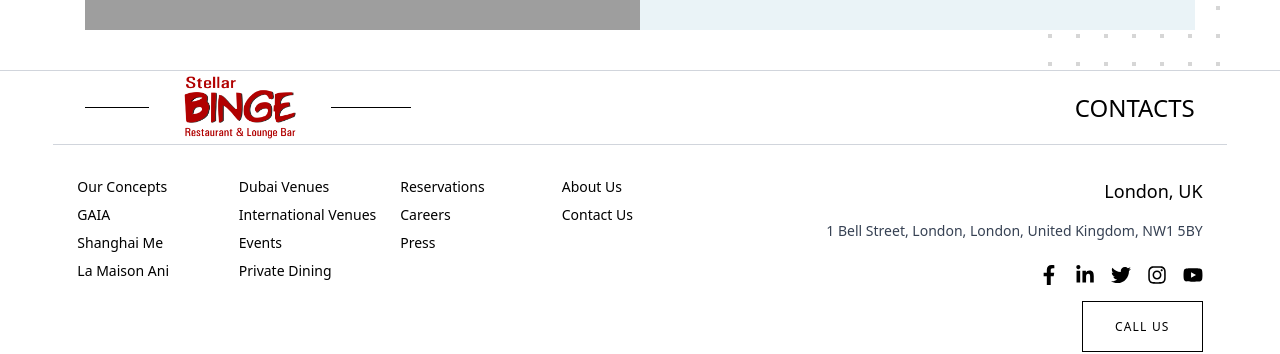
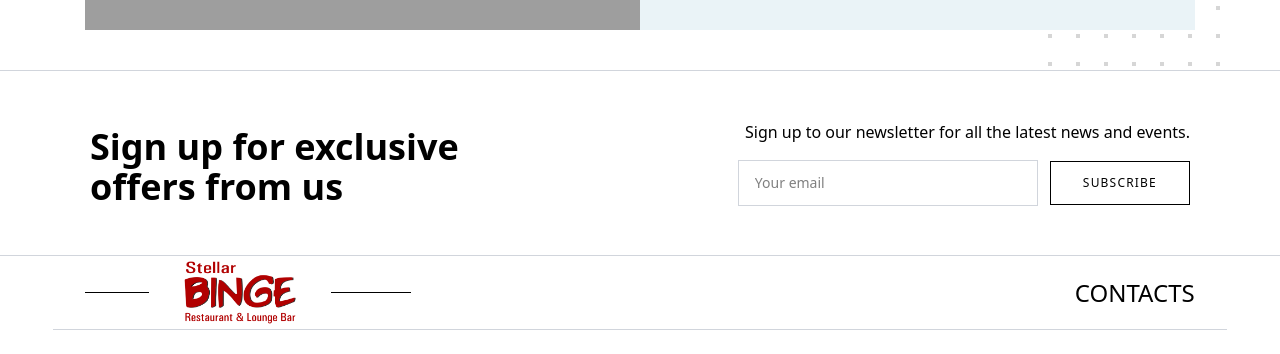
Before and after one commit to Shubham9049/binge, a Next.js app: page / in a window 1280 px wide. Shown: the part 2135-2489 px from the top of the page. Built offline with nearby package versions, Linux system fonts and the light colour scheme; grey boxes are pictures that could not be loaded.

Commit message:
updated footer

```diff
--- a/components/Footer.tsx
+++ b/components/Footer.tsx
@@ -10,6 +10,48 @@ import Image from "next/image";
 const Footer = () => {
   return (
     <footer className="bg-white dark:bg-black text-black dark:text-white font-raleway text-sm">
+      {/* Newsletter Section */}
+      <div
+        id="newsletter-section"
+        className="border-t border-gray-300 dark:border-gray-700 w-full"
+      >
+        <div className="bg-white dark:bg-black text-black dark:text-white py-12 px-4 sm:px-6 md:px-10 font-raleway">
+          <div className="w-11/12 mx-auto flex flex-col lg:flex-row items-center justify-between gap-10">
+            {/* Left Section */}
+            <div className="w-full lg:w-1/2 text-center lg:text-left">
+              <h2 className="text-2xl md:text-4xl font-semibold text-black dark:text-white mt-2">
+                Sign up for exclusive <br /> offers from us
+              </h2>
+            </div>
+
+            {/* Right Section */}
+            <div className="w-full lg:w-1/2 flex flex-col items-center lg:items-end gap-4">
+              <p className="text-center lg:text-left text-base">
+                Sign up to our newsletter for all the latest news and events.
+              </p>
+
+              {/* Input & Button */}
+              <div className="w-full flex flex-col sm:flex-row items-center  justify-end gap-3">
+                <input
+                  type="email"
+                  placeholder="Your email"
+                  className="w-full sm:w-[300px] px-4 py-3 text-black dark:text-white bg-transparent border border-gray-300 focus:outline-none"
+                />
+                <button className="relative group flex items-center justify-center text-[var(--primary-color)] border border-[var(--primary-color)] text-[12px] px-8 py-3 uppercase tracking-widest bg-transparent transition-all duration-300 overflow-hidden">
+                  <span className="z-10 relative flex items-center gap-1 group-hover:text-white transition-colors duration-300 font-light">
+                    Subscribe
+                  </span>
+                  <span
+                    className="absolute inset-0 scale-x-0 group-hover:scale-x-100 origin-left transition-transform duration-300 z-0"
+                    style={{ backgroundColor: "#B10203" }}
+                  ></span>
+                </button>
+              </div>
+            </div>
+          </div>
+        </div>
+      </div>
+
       {/* Top horizontal line */}
       <div className="border-t border-gray-300 dark:border-gray-700 w-full" />
 
```
